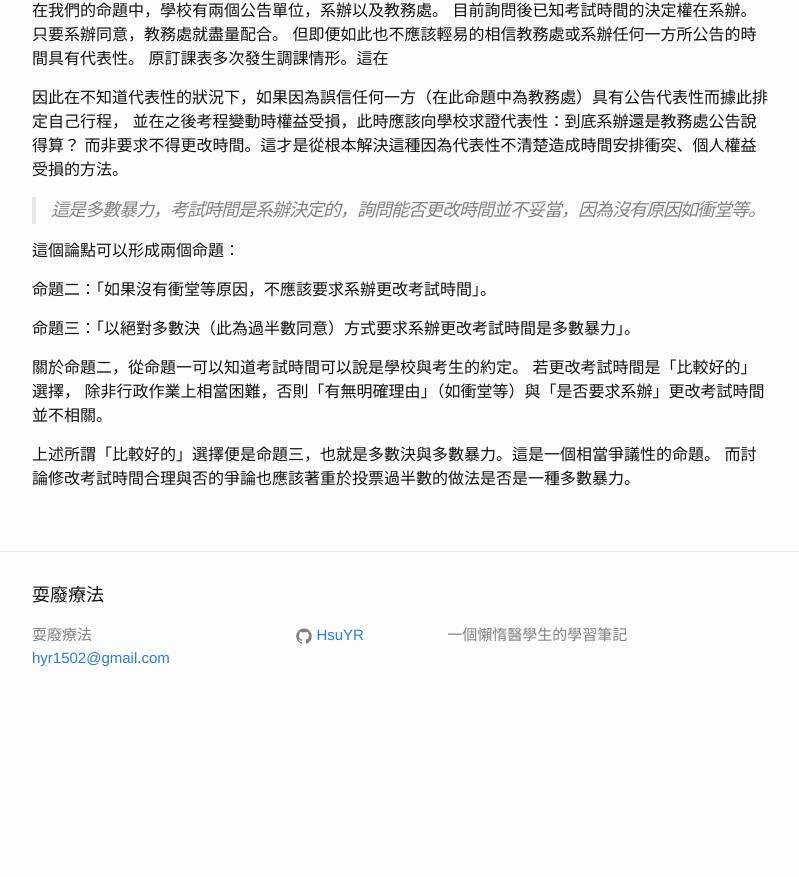
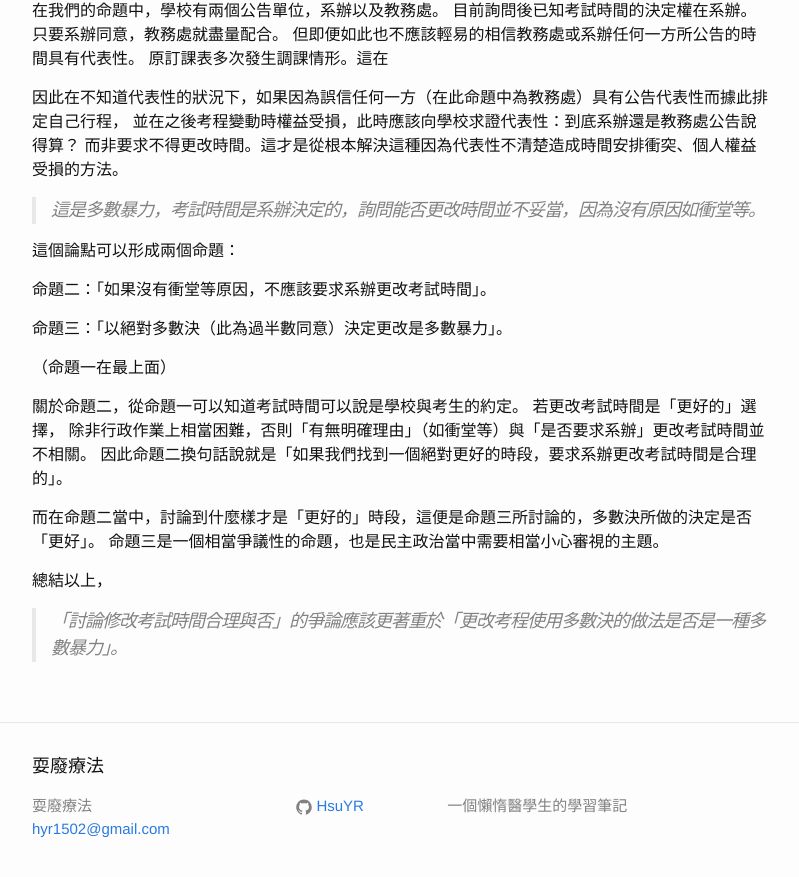
Before and after one commit to HsuYR/blog, a Jekyll site: the page built from _posts/2016-12-01-修改考試時間的合理性分析.markdown, in a window 1280 px wide and 900 px high, scrolled down 666 px. Shown: the top 877 px of the window, without its empty margins (238-1037 px from the left). Built offline with Jekyll 4.4.1, drawn with Linux system fonts in a browser that asks for light colours; before the commit the page ends 1395 px from its top, so only the background shows below that.

Commit message:
Update post

```diff
--- a/_posts/2016-12-01-修改考試時間的合理性分析.markdown
+++ b/_posts/2016-12-01-修改考試時間的合理性分析.markdown
@@ -43,11 +43,18 @@ categories: analysis
 
 命題二：「如果沒有衝堂等原因，不應該要求系辦更改考試時間」。
 
-命題三：「以絕對多數決（此為過半數同意）方式要求系辦更改考試時間是多數暴力」。
+命題三：「以絕對多數決（此為過半數同意）決定更改是多數暴力」。
+
+（命題一在最上面）
 
 關於命題二，從命題一可以知道考試時間可以說是學校與考生的約定。
-若更改考試時間是「比較好的」選擇，
+若更改考試時間是「更好的」選擇，
 除非行政作業上相當困難，否則「有無明確理由」（如衝堂等）與「是否要求系辦」更改考試時間並不相關。
+因此命題二換句話說就是「如果我們找到一個絕對更好的時段，要求系辦更改考試時間是合理的」。
 
-上述所謂「比較好的」選擇便是命題三，也就是多數決與多數暴力。這是一個相當爭議性的命題。
-而討論修改考試時間合理與否的爭論也應該著重於投票過半數的做法是否是一種多數暴力。
+而在命題二當中，討論到什麼樣才是「更好的」時段，這便是命題三所討論的，多數決所做的決定是否「更好」。
+命題三是一個相當爭議性的命題，也是民主政治當中需要相當小心審視的主題。
+
+總結以上，
+
+> 「討論修改考試時間合理與否」的爭論應該更著重於「更改考程使用多數決的做法是否是一種多數暴力」。
```
